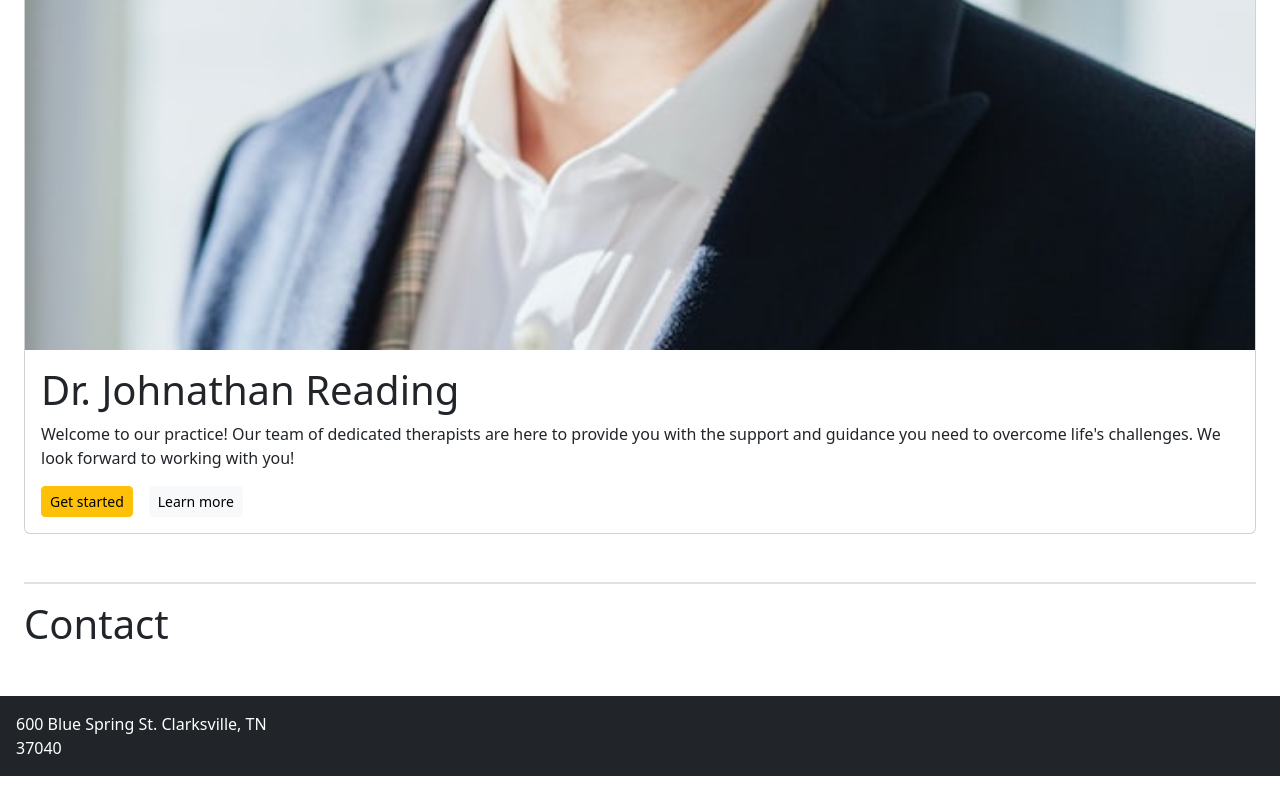
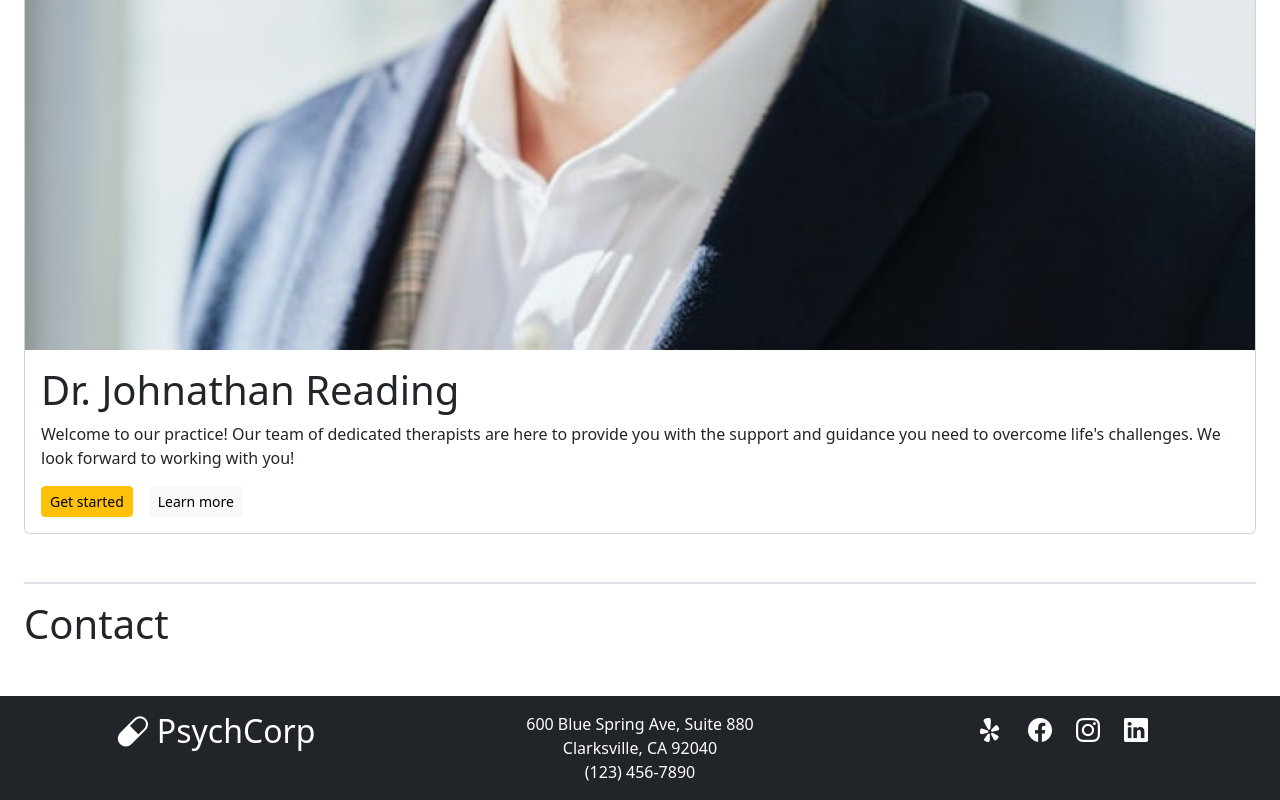
Before and after one commit to nicolasmatthewlee/healthcare-practice, a React (Create React App) app: page / in a window 1280 px wide. Shown: the part 1991-2791 px from the top of the page. Before the commit the page ends 2767 px from the top, so only its background shows below. Built offline with nearby package versions, Linux system fonts and the light colour scheme.

Commit message:
added footer; to change the size of Bootstrap icons, set the font-size property (fontSize in JSX)

```diff
--- a/src/App.js
+++ b/src/App.js
@@ -182,8 +182,34 @@ export const App = () => {
 
       <div className="container-fluid bg-dark text-white p-3">
         <div className="row">
-          <div className="col-3">
-            <p className="m-0">600 Blue Spring St. Clarksville, TN 37040</p>
+          <div className="col-sm-6 col-md-4 text-center">
+            <h2>
+              <i className="bi-capsule" /> PsychCorp
+            </h2>
+          </div>
+          <div className="col-sm-6 col-md-4 text-center">
+            <p className="m-0">
+              600 Blue Spring Ave, Suite 880
+              <br /> Clarksville, CA 92040
+              <br />
+              (123) 456-7890
+            </p>
+          </div>
+          <div className="col-md-4">
+            <div className="row justify-content-center">
+              <div className="col-auto">
+                <i className="bi-yelp" style={{ fontSize: "24px" }}></i>
+              </div>
+              <div className="col-auto">
+                <i className="bi-facebook" style={{ fontSize: "24px" }}></i>
+              </div>
+              <div className="col-auto">
+                <i className="bi-instagram" style={{ fontSize: "24px" }}></i>
+              </div>
+              <div className="col-auto">
+                <i className="bi-linkedin" style={{ fontSize: "24px" }}></i>
+              </div>
+            </div>
           </div>
         </div>
       </div>
```
